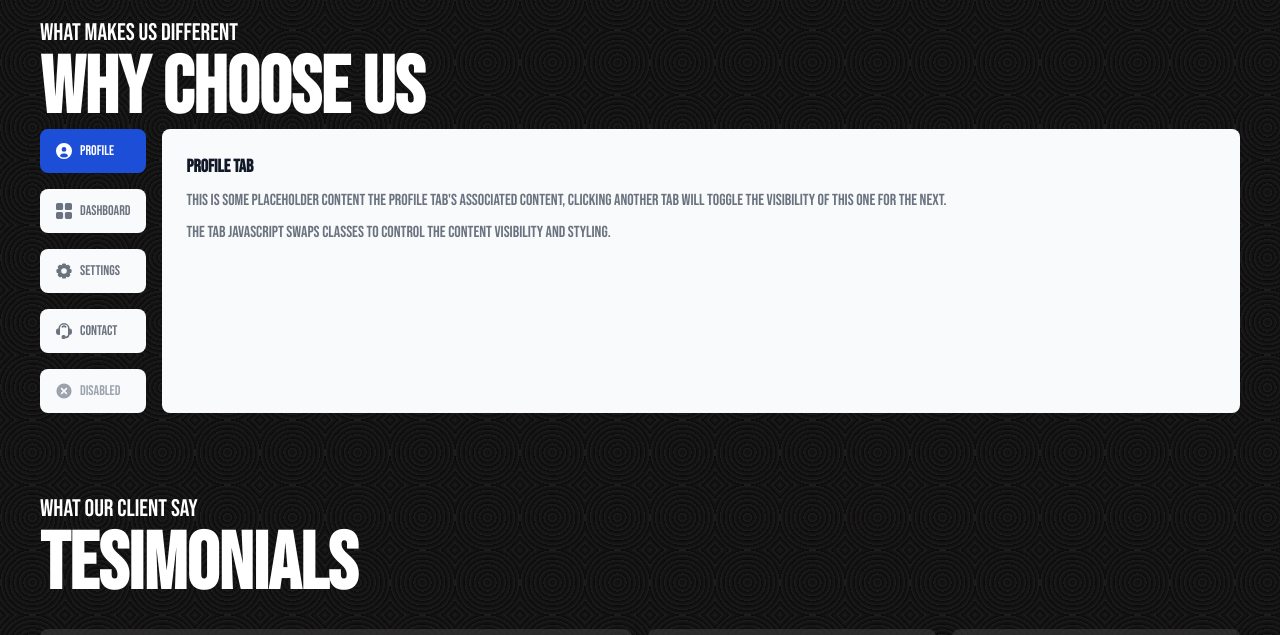
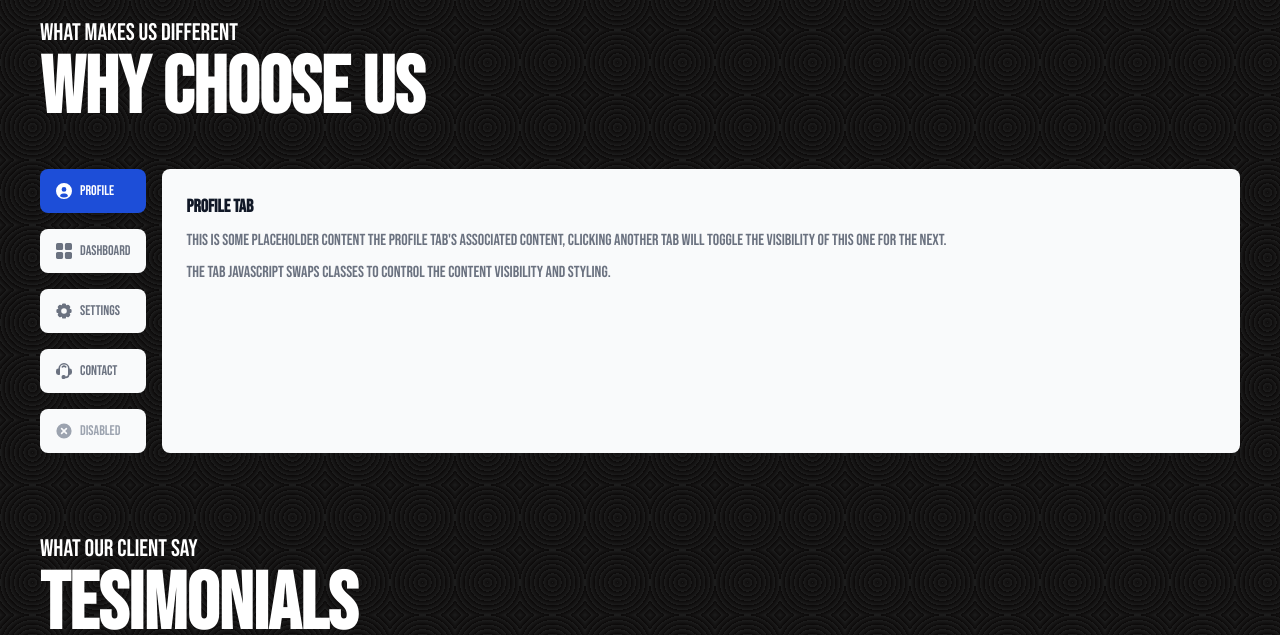
Before and after one commit to tamimhasan19702/NBYHTML, a plain HTML site: page index.html in a window 1280 px wide. Shown: the part 6860-7495 px from the top of the page. Drawn offline with nearby package versions, Linux system fonts and the light colour scheme.

Commit message:
update index.html

```diff
--- a/index.html
+++ b/index.html
@@ -669,7 +669,7 @@
 
 
 
-<div class="md:flex md:w-full">
+<div class="md:flex md:w-full mt-10">
     <ul class="flex-column space-y space-y-4 text-sm font-medium text-gray-500 dark:text-gray-400 md:me-4 mb-4 md:mb-0">
         <li>
             <a href="#" class="inline-flex items-center px-4 py-3 text-white bg-blue-700 rounded-lg active w-full dark:bg-blue-600" aria-current="page">
```
